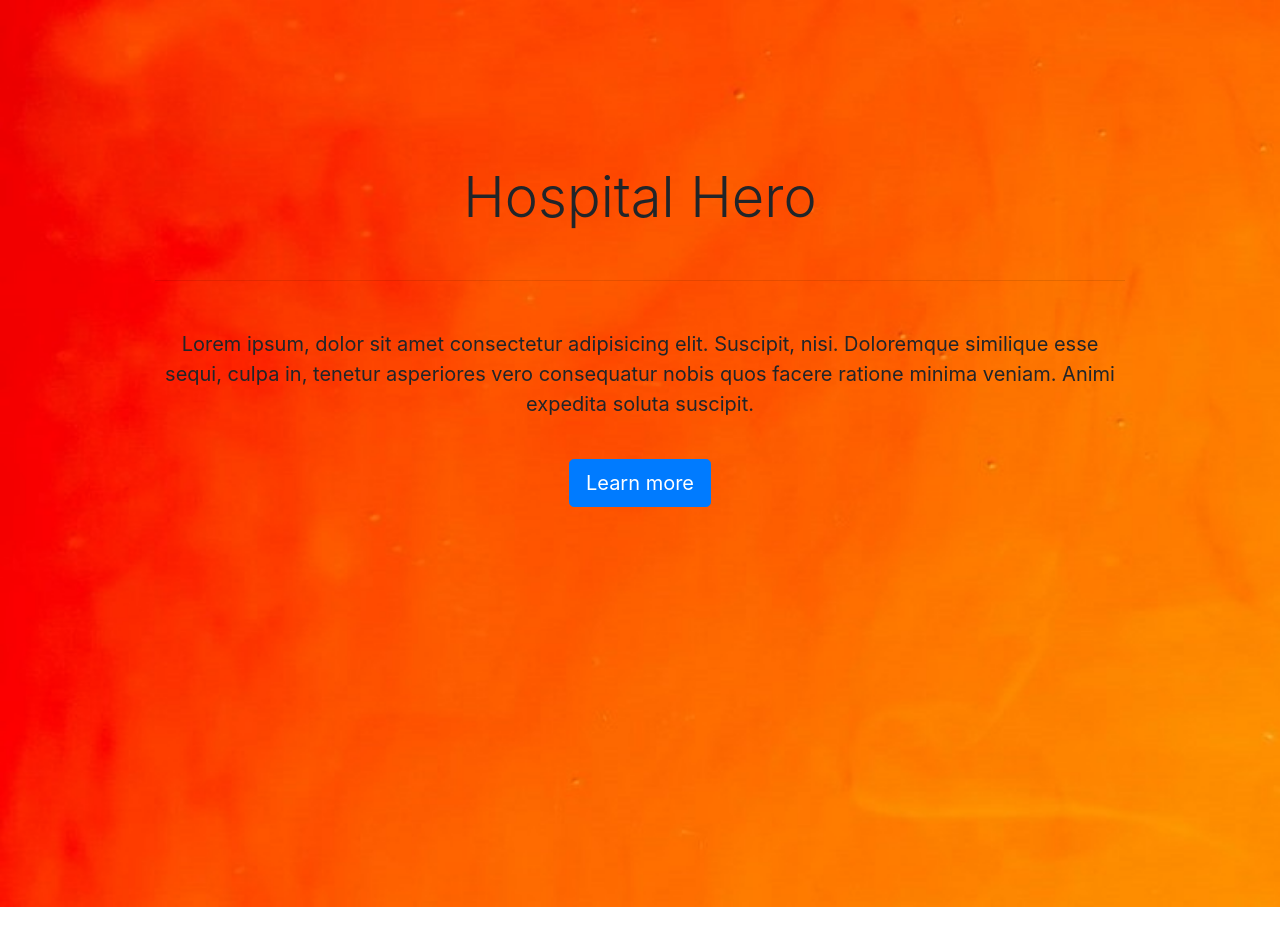
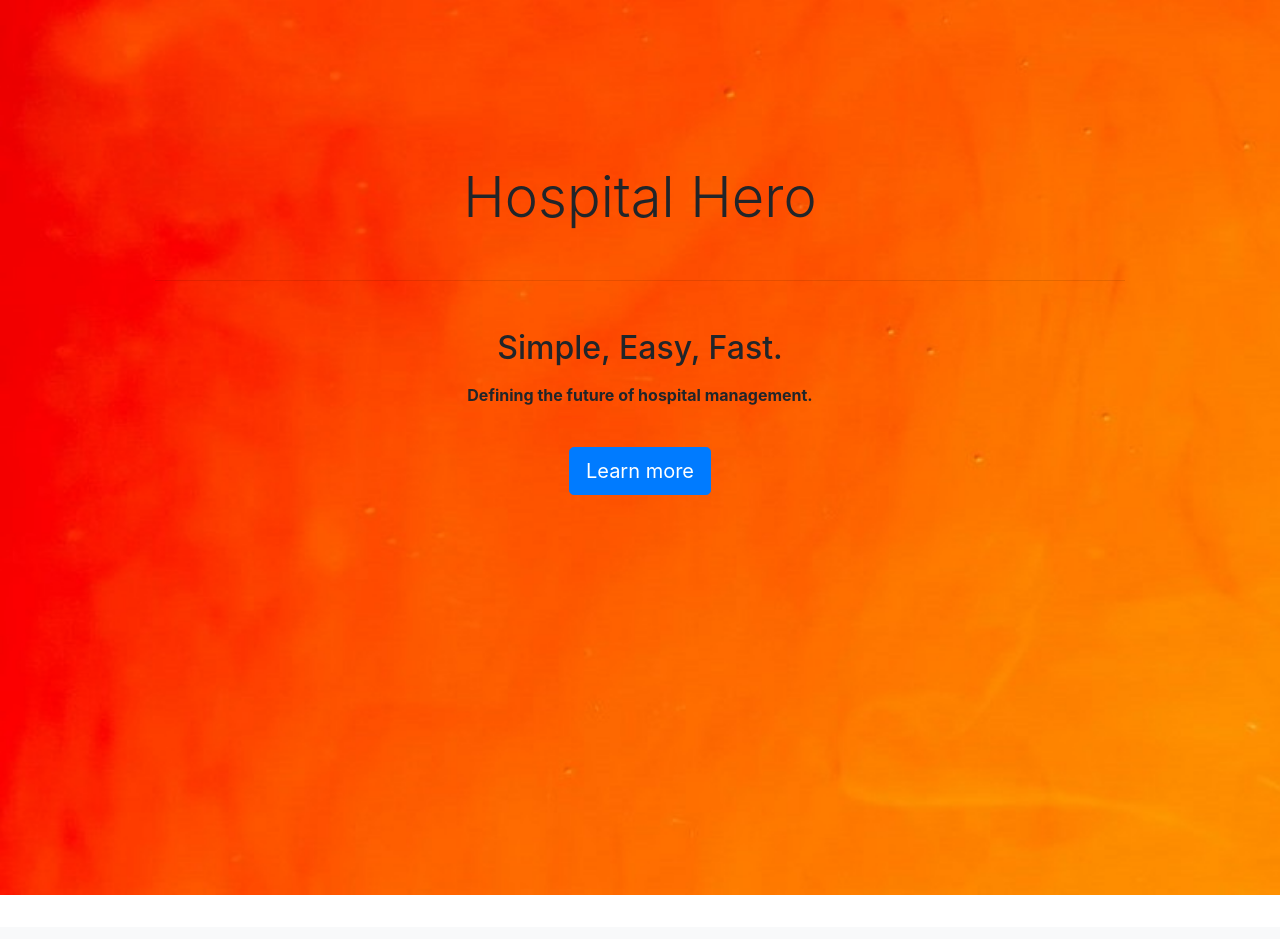
Before and after one commit to natelincyber/hospital_management_tool, a Flask app: page / in a window 1280 px wide. Shown: the part 101-1040 px from the top of the page. After the commit the page ends 996 px from the top, so only its background shows below. Run offline with Flask 2, Linux system fonts and the light colour scheme; some libraries are stand-ins or nearby versions.

Commit message:
Added homepage text

```diff
--- a/Templates/index.html
+++ b/Templates/index.html
@@ -34,7 +34,8 @@
   <div class="container text_in_index">
     <h1 class="display-4">Hospital Hero</h1>
     <hr class="solid my-5">
-    <p class="lead"><b>Lorem ipsum, dolor sit amet consectetur adipisicing elit. Suscipit, nisi. Doloremque similique esse sequi, culpa in, tenetur asperiores vero consequatur nobis quos facere ratione minima veniam. Animi expedita soluta suscipit.</b></p>
+    <p class="lead"><h2>Simple, Easy, Fast.</h2></p>
+    <p><b> Defining the future of hospital management.</b></p>
     <br>
     <p class="lead">
       <a class="btn btn-primary btn-lg" href="/about_hospitalhero" role="button">Learn more</a>
```
Also changed, not shown: patients.db.
